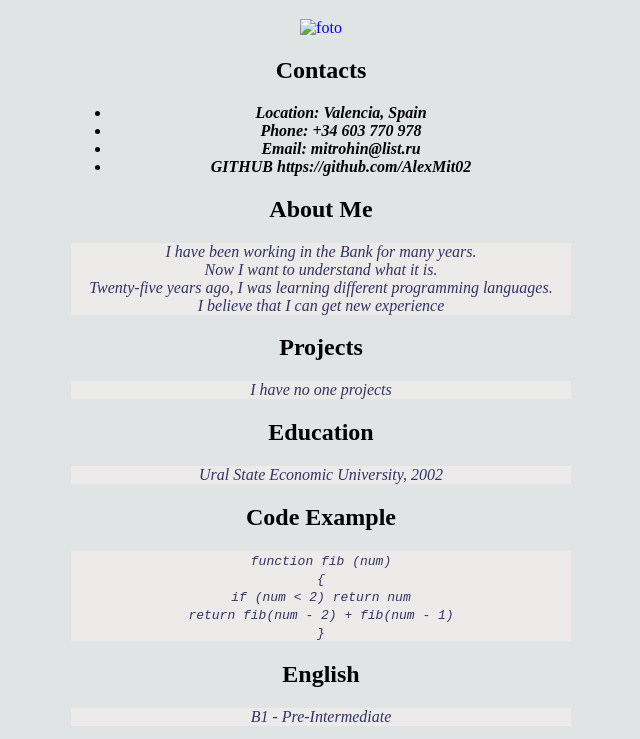
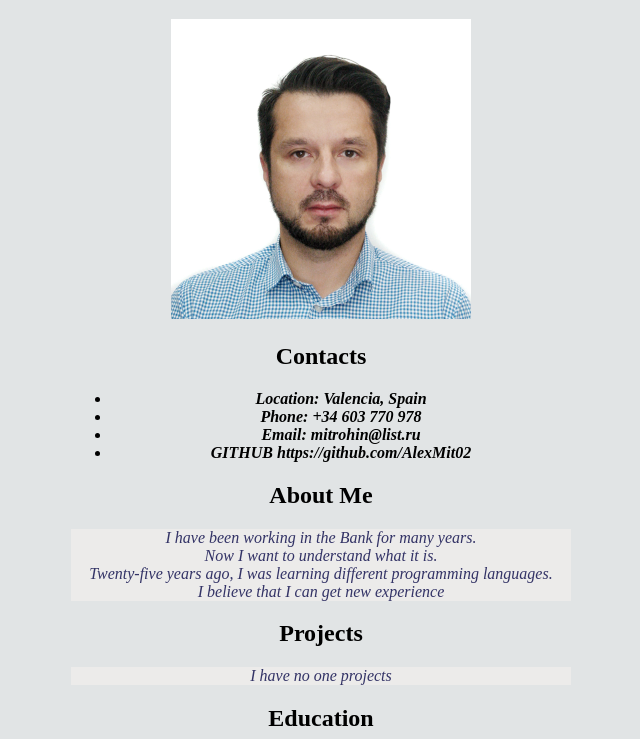
Before and after one commit to AlexMit02/rsschool-cv, a plain HTML site: page index.html in a window 1280 px wide. Shown: the part 61-800 px from the top of the page, without its empty margins (319-959 px from the left). Drawn offline with Linux system fonts and the light colour scheme; the site is published under a folder, as on GitHub Pages, so addresses that start at the root find nothing.

Commit message:
fix: file name image2

```diff
--- a/index.html
+++ b/index.html
@@ -14,7 +14,7 @@
     <div class="container">
         <header>
 <h1>  Aleksandr Mitrokhin</h1>
-<img src="/assets/fotoMitrohin.jpg"  class="foto" width="300px " height="300"  alt="foto">
+<img src="./assets/fotoMitrohin.jpg"  class="foto" width="300px " height="300"  alt="foto">
 </header>
 <main>
 <h2> Contacts </h2>
```
